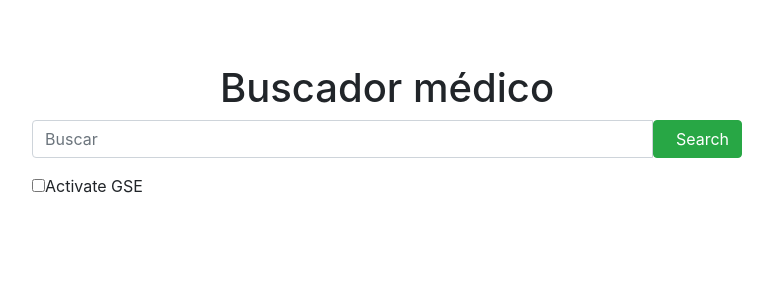
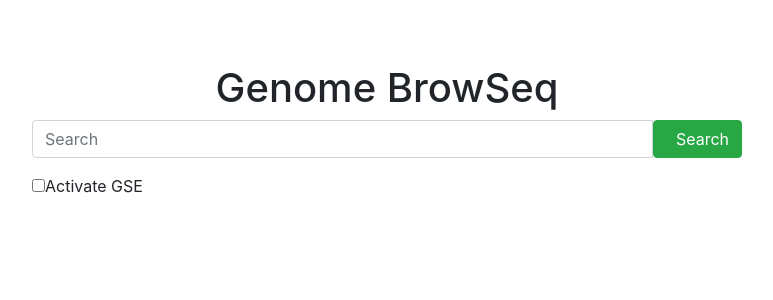
Before and after one commit to AntonioAlcM/tfg_ugr, a Django app: page /buscador/ in a window 1280 px wide. Shown: the top 300 px of the page, without its empty margins (253-1026 px from the left). Run offline with Django 3.2, Linux system fonts and the light colour scheme; parts of the project's set-up code (start-up, migrations or seed data) failed here and were passed over; some libraries are stand-ins or nearby versions.

Commit message:
Cambiar nombre a la aplicación

```diff
--- a/templates/index.html
+++ b/templates/index.html
@@ -60,10 +60,10 @@ function buscarGSE() {
 	        <form role="form " id=formulario action="{% url 'buscarDatos' %}" method="post" >
 	        {% csrf_token %}
 	            <div class="col-md-8 container-fluid">
-	                <h1 class="text-center">Buscador médico</h1>
+	                <h1 class="text-center">Genome BrowSeq</h1>
 	                <div class="form-group">
 	                    <div class="input-group">
-	                        <input class="form-control" type="text" name="search" id="search" placeholder="Buscar" required/>
+	                        <input class="form-control" type="text" name="search" id="search" placeholder="Search" required/>
 	                        <span class="input-group-btn">
 	                            <button class="btn btn-success" type="submit"><span class="glyphicon glyphicon-search" aria-hidden="true"><span style="margin-left:10px;">Search</span></button>
 	                        </span>
```
Also changed, not shown: static/style.css (+6 -6 lines).
